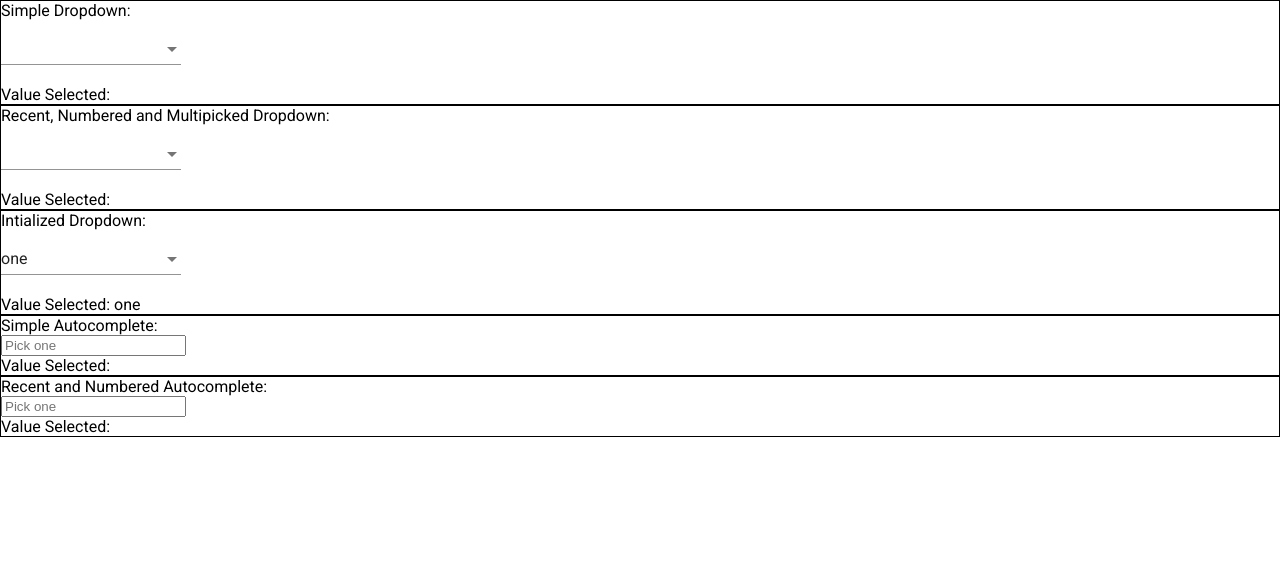
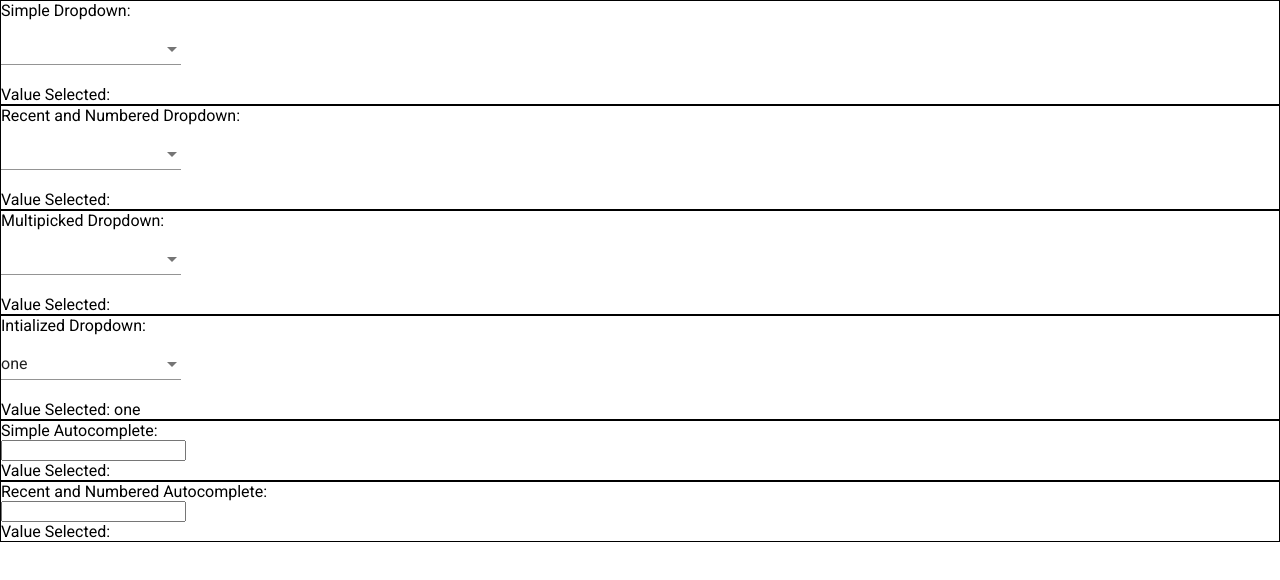
Before and after one commit to nEEck1/new-dropdown, an Angular app: page / in a window 1280 px wide. Shown: the top 580 px of the page. Built offline with nearby package versions, Linux system fonts and the light colour scheme.

Commit message:
multipick

```diff
--- a/src/app/components/form-demo/form-demo.component.html
+++ b/src/app/components/form-demo/form-demo.component.html
@@ -7,11 +7,19 @@
     </label>
 
     <label>
-        Recent, Numbered and Multipicked Dropdown:
+        Recent and Numbered Dropdown:
         <app-new-dropdown [control]="featuredDropdownFormControl" [options]="options" [showIndex]="true">
         </app-new-dropdown>
         Value Selected:
         {{featuredDropdownFormControl.value}}
+    </label>
+
+    <label>
+        Multipicked Dropdown:
+        <app-new-dropdown [control]="multipleDropdownFormControl" [options]="options" [type]="'multiple'">
+        </app-new-dropdown>
+        Value Selected:
+        {{multipleDropdownFormControl.value}}
     </label>
 
 
--- a/src/app/components/form-demo/form-demo.component.ts
+++ b/src/app/components/form-demo/form-demo.component.ts
@@ -12,6 +12,7 @@ export class FormDemoComponent {
 
   simpleDropdownFormControl = new FormControl('');
   featuredDropdownFormControl = new FormControl();
+  multipleDropdownFormControl = new FormControl();
   intializedValueFormControl = new FormControl('one');
   simpleAutocompleteFormControl = new FormControl();
   featuredAutocompleteFormControl = new FormControl();
--- a/src/app/components/new-dropdown/new-dropdown.component.html
+++ b/src/app/components/new-dropdown/new-dropdown.component.html
@@ -8,9 +8,17 @@
         </mat-select>
     </mat-form-field>
 
-    <div class="example-full-width" *ngSwitchCase="'autocomplete'">
-        <input type="text" placeholder="Pick one" aria-label="Number" matInput [formControl]="control"
-            [matAutocomplete]="auto">
+    <mat-form-field *ngSwitchCase="'multiple'">
+        <mat-select [formControl]="control" multiple>
+            <mat-option *ngFor="let option of options; let i = index" [value]="option">
+                <ng-template [ngIf]="showIndex">{{i+1}}. </ng-template>
+                {{option}}
+            </mat-option>
+        </mat-select>
+    </mat-form-field>
+
+    <div *ngSwitchCase="'autocomplete'">
+        <input type="text" matInput [formControl]="control" [matAutocomplete]="auto">
         <mat-autocomplete #auto="matAutocomplete">
             <mat-option *ngFor="let option of options; let i = index" [value]="option">
                 <ng-template [ngIf]="showIndex">{{i+1}}. </ng-template>
@@ -18,5 +26,4 @@
             </mat-option>
         </mat-autocomplete>
     </div>
-
 </form>
--- a/src/app/components/new-dropdown/new-dropdown.component.ts
+++ b/src/app/components/new-dropdown/new-dropdown.component.ts
@@ -10,8 +10,9 @@ import { FormControl } from '@angular/forms';
 export class NewDropdownComponent {
 
   @Input() options: string[];
-  @Input() type: 'dropdown' | 'autocomplete' = 'dropdown';
+  @Input() type: 'dropdown' | 'multiple' | 'autocomplete' = 'dropdown';
   @Input() showIndex = false;
+  @Input() showMultiple = false;
 
   @Input() control: FormControl;
 
```
